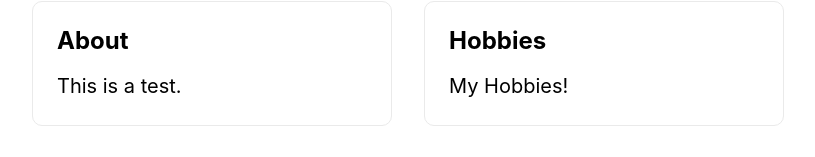
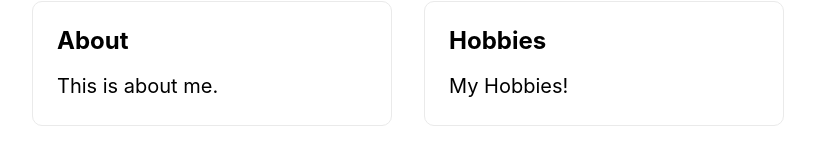
Before and after one commit to abcdlogin/my-website, a Next.js app: page / in a window 1280 px wide. Shown: the part 303-460 px from the top of the page, without its empty margins (232-1047 px from the left). Built offline with nearby package versions, Linux system fonts and the light colour scheme.

Commit message:
Update index.js

```diff
--- a/pages/index.js
+++ b/pages/index.js
@@ -22,7 +22,7 @@
         <div className={styles.grid}>
           <a href="my-website/About.html" className={styles.card}>
             <h3>About</h3>
-            <p>This is a test.</p>
+            <p>This is about me.</p>
           </a>
 
           <a href="my-website/Hobbies.html" className={styles.card}>
```
